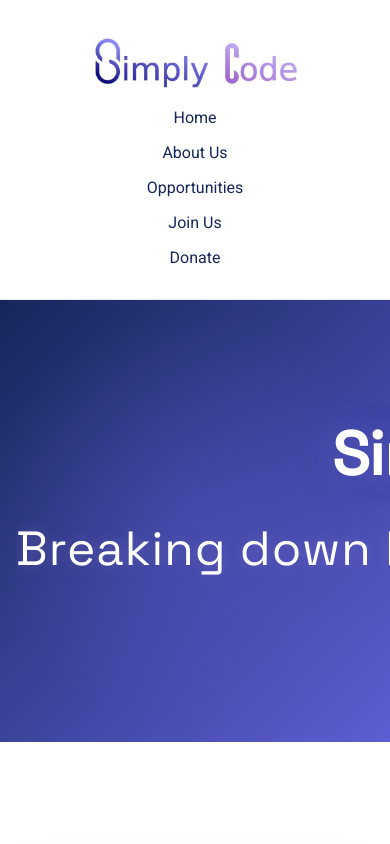
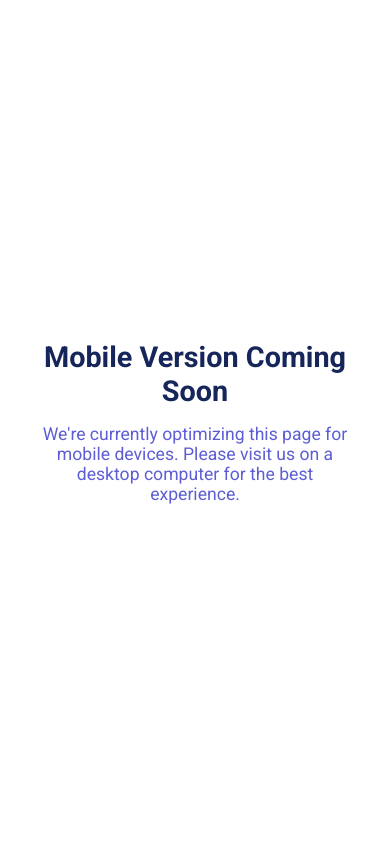
Before and after one commit to simplycodeorg/website, a plain HTML site: page index.html in a window 390 px wide. Shown: the top 844 px of the page. Drawn offline with Linux system fonts and the light colour scheme.

Commit message:
Update index.html

```diff
--- a/index.html
+++ b/index.html
@@ -5,6 +5,96 @@
     <meta name="viewport" content="width=device-width, initial-scale=1.0">
     <title>Code Snippets</title>
     <link rel="stylesheet" href="index.css">
+    <script>
+    const texts = [
+        "Breaking down barriers in tech education.",
+        "Making coding accessible to every student.",
+        "By students, for students.",
+        "Where complex tech becomes simply understood.",
+        "Empowering the next generation of innovators.",
+        "Building a more inclusive tech future.",
+        "Tech education shouldn't be complicated.",
+        "Learning to code, one project at a time.",
+        "Transforming tech education, student by student.",
+        "Where passion meets programming."
+    ];
+
+    let textIndex = 0;
+    let charIndex = 0;
+    let isDeleting = false;
+
+    function type() {
+        const currentText = texts[textIndex];
+        const typingText = document.getElementById('typing-text');
+
+        if (isDeleting) {
+            // Deleting text
+            typingText.textContent = currentText.substring(0, charIndex - 1);
+            charIndex--;
+        } else {
+            // Typing text
+            typingText.textContent = currentText.substring(0, charIndex + 1);
+            charIndex++;
+        }
+
+        // Dynamic speed control
+        let typeSpeed = isDeleting ? 30 : 50;  // Faster deletion, slower typing
+
+        // Check if word is complete
+        if (!isDeleting && charIndex === currentText.length) {
+            // Pause at end of word
+            typeSpeed = 2000;
+            isDeleting = true;
+        } else if (isDeleting && charIndex === 0) {
+            isDeleting = false;
+            // Move to next word
+            textIndex = (textIndex + 1) % texts.length;
+            // Pause before starting new word
+            typeSpeed = 500;
+        }
+
+        setTimeout(type, typeSpeed);
+    }
+
+    // Start the typing animation with a delay
+    window.onload = function() {
+        setTimeout(type, 1000);
+    }
+    </script>
+    <script>
+        function isMobile() {
+            return /Android|webOS|iPhone|iPad|iPod|BlackBerry|IEMobile|Opera Mini/i.test(navigator.userAgent)
+                || window.innerWidth <= 768;
+        }
+
+        function showMobileWarning() {
+            if (isMobile()) {
+                // Create warning element
+                const warning = document.createElement('div');
+                warning.className = 'mobile-warning';
+                warning.innerHTML = `
+                    <h1>Mobile Version Coming Soon</h1>
+                    <p>We're currently optimizing this page for mobile devices. Please visit us on a desktop computer for the best experience.</p>
+                `;
+
+                // Hide all content
+                document.body.querySelectorAll('*').forEach(element => {
+                    if (element !== warning && element.tagName !== 'SCRIPT' && element.tagName !== 'STYLE') {
+                        element.classList.add('mobile-hidden');
+                    }
+                });
+
+                // Show warning
+                document.body.appendChild(warning);
+            }
+        }
+
+        // Run on page load
+        window.addEventListener('load', showMobileWarning);
+
+        // Run on resize (in case window is resized to mobile dimensions)
+        window.addEventListener('resize', showMobileWarning);
+    </script>
 </head>
 <body>
     <nav>
```
